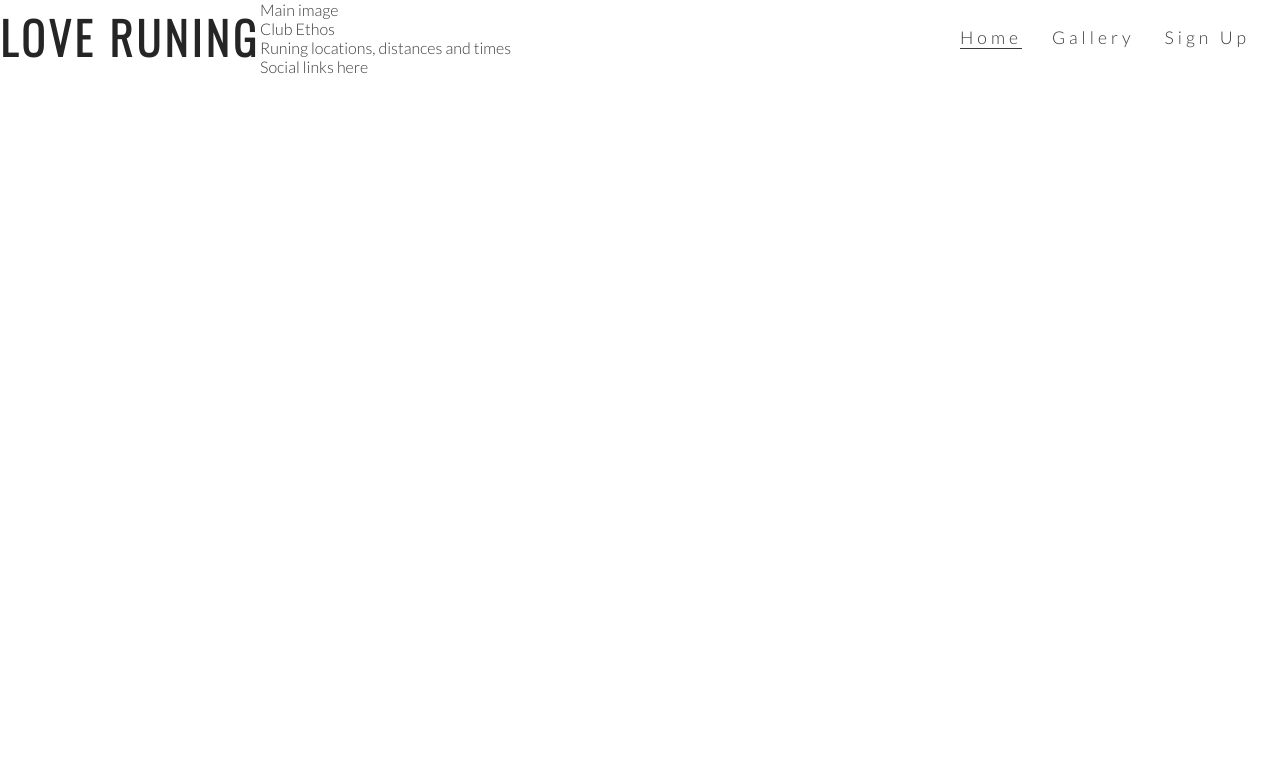
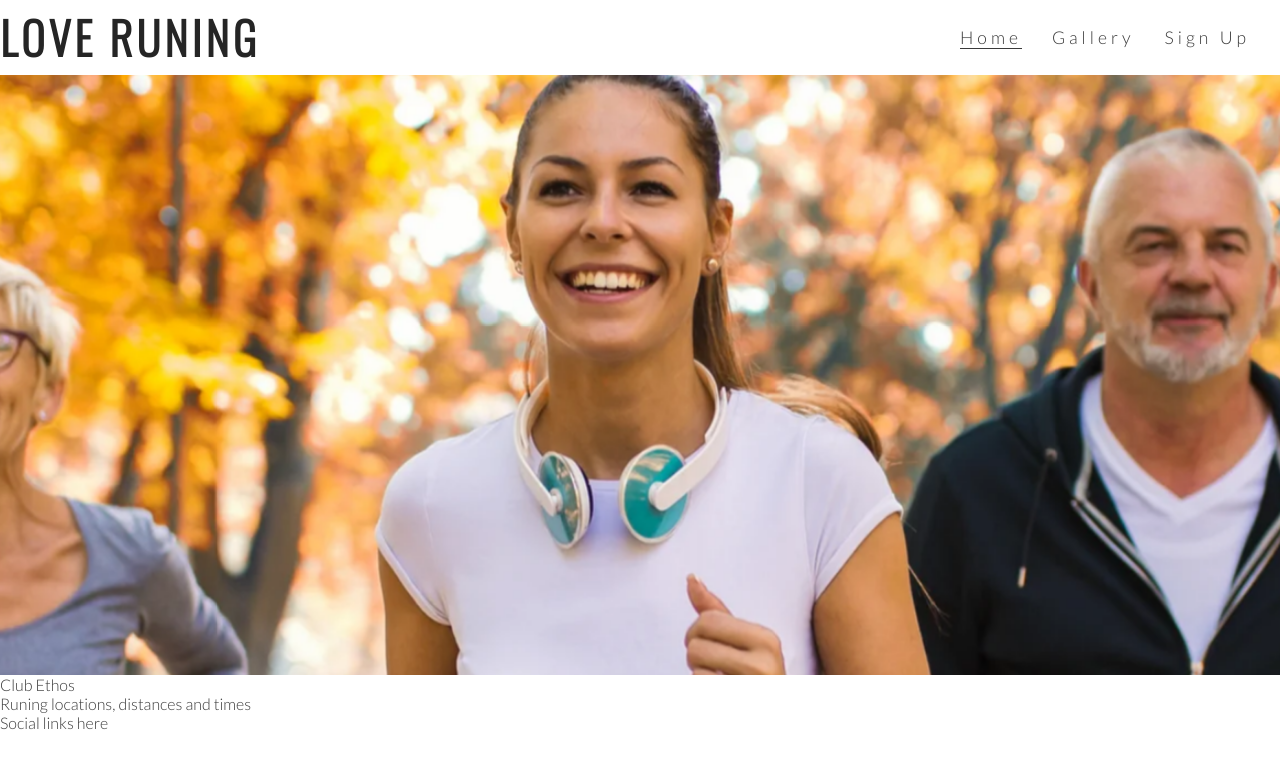
Before and after one commit to Florin26/Love-Runing, a plain HTML site: page index.html in a window 1280 px wide. Drawn offline with nearby package versions, Linux system fonts and the light colour scheme.

Commit message:
Add hero image and animation for zoom

```diff
--- a/assets/css/style.css
+++ b/assets/css/style.css
@@ -53,3 +53,33 @@ body {
 .active{
     border-bottom: 1px solid #3a3a3a;
 }
+/*hero image */
+
+#hero-outer{
+    height: 600px;
+    width: 100%;
+    overflow: hidden;
+}
+
+#hero-image{
+    height: 600px;
+    width: 100%;
+    background: url("../images/hero-image.webp") no-repeat center center;
+
+    /*animates zoom effect on loading page*/
+    animation-name: hero-zoom;
+    animation-duration: 5s;
+    animation-fill-mode: forwards;
+
+}
+
+/* creates the level of zoom for hero image*/
+
+@keyframes hero-zoom{
+    from{
+        transform: scale(1);
+    }
+    to{
+        transform: scale(1.1);
+    }
+}
--- a/index.html
+++ b/index.html
@@ -32,8 +32,8 @@
             </ul>
         </nav>
     </header>
-    <section>
-        Main image
+    <section id="hero-outer">
+        <div id="hero-image"></div>
     </section>
     <section>
         Club Ethos
```
Also changed, not shown: assets/images/hero-image.webp (added).
